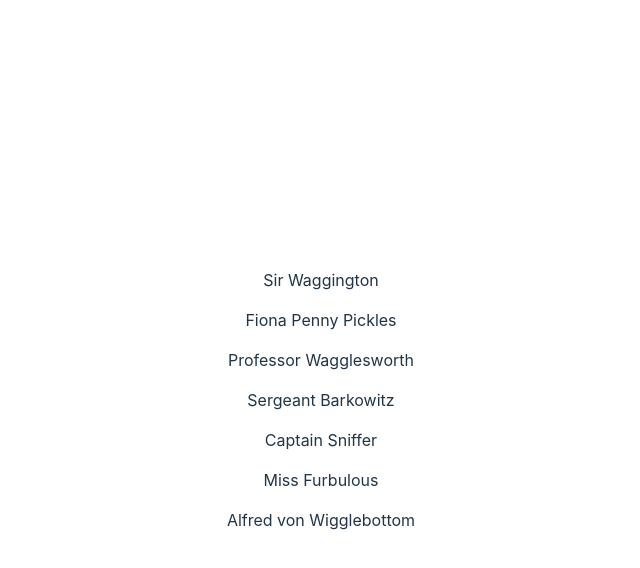
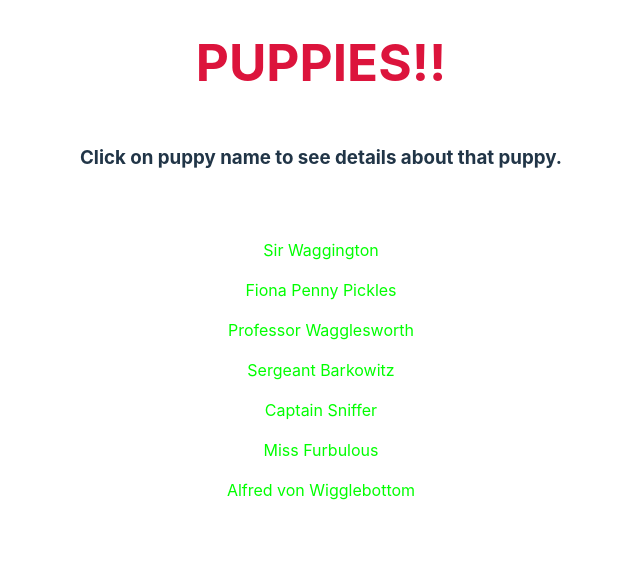
Before and after one commit to jess-s55/block24PuppyPals, a React (Vite) app: page / in a window 1280 px wide. Shown: the top 568 px of the page, without its empty margins (319-959 px from the left). Built offline with nearby package versions, Linux system fonts and the light colour scheme.

Commit message:
some content and styling added

```diff
--- a/index.html
+++ b/index.html
@@ -7,7 +7,10 @@
     <title>Vite + React</title>
   </head>
   <body>
+    <h1>PUPPIES!!</h1>
+    <h3>Click on puppy name to see details about that puppy.</h3>
     <div id="root"></div>
+
     <script type="module" src="/src/main.jsx"></script>
   </body>
 </html>
--- a/src/App.css
+++ b/src/App.css
@@ -48,3 +48,13 @@ li {
   display: flex;
   color:aqua;
 }
+body {
+  display: flex;
+  flex-direction: column;
+}
+div {
+  color:lime;
+}
+h1 {
+  color:crimson;
+}
```
